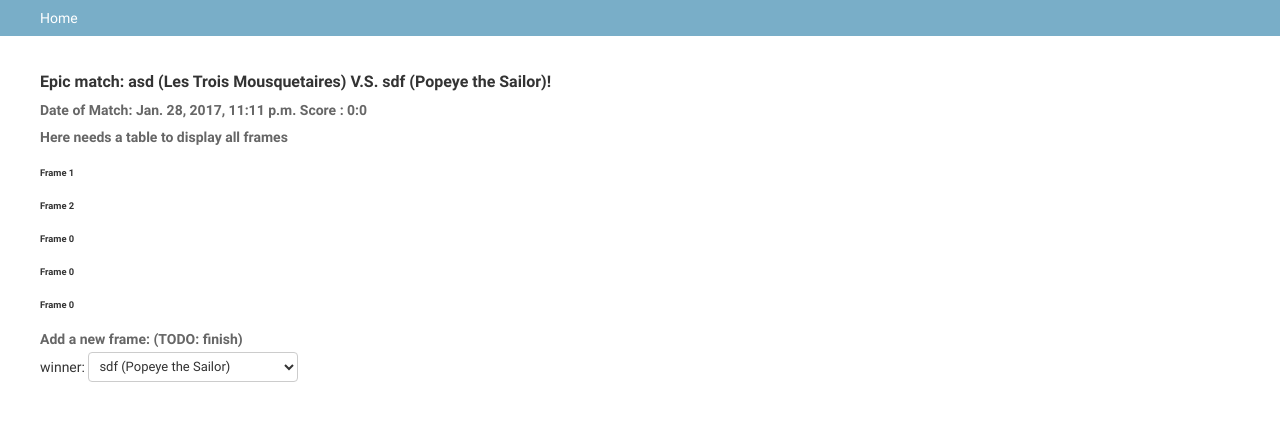
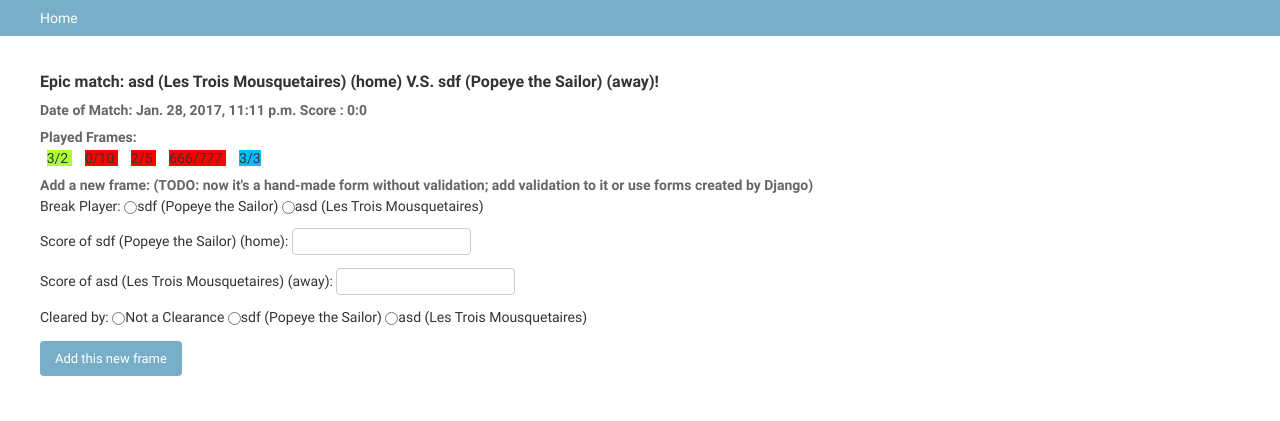
Before and after one commit to asdetrefle/pooldb, a Django app: page /recording/match/1/ in a window 1280 px wide. Shown: the part 48-469 px from the top of the page. Run offline with Django 3.2, Linux system fonts and the light colour scheme; data comes from the database, SQL or seed files in the repository; both versions use the stored data as it was after the commit; parts of the project's set-up code (start-up, migrations or seed data) failed here and were passed over.

Commit message:
add form to create new frame for match

```diff
--- a/recording/views.py
+++ b/recording/views.py
@@ -2,6 +2,7 @@ from django.shortcuts import render, get_object_or_404
 from django.http import HttpResponse
 from .models import Match, Leg, Frame, LeagueFrame
 from .forms import LeagueFrameForm
+from administration.models import Member, Team, League
 
 # Create your views here.
 
@@ -12,9 +13,26 @@ def index(request):
 
 
 def view_match(request, match_id):
+    # TODO: now view_match and add_frame are using the same frame; maybe separate them for clarity
+    # TODO: use django form and add validation
     match = get_object_or_404(Match, pk=match_id)
+    if request.method == 'POST':
+        break_player = get_object_or_404(Member, pk=int(request.POST['break_player']))
+        home_score = int(request.POST['home_score'])
+        away_score = int(request.POST['away_score'])
+        clear_player_id = int(request.POST['clear_player'])
+        # TODO: handle frame number
+        frame = Frame(match=match, home_score=home_score, away_score=away_score, break_player=break_player)
+        if clear_player_id < 0:  # not a clearance
+            frame.is_clearance = False
+        else:
+            frame.is_clearance = True
+            clear_player = get_object_or_404(Member, pk=clear_player_id)
+            frame.cleared_by = clear_player
+        frame.save()
     frames = match.frame_set.all()
     return render(request, 'match.html', {'match': match, 'frames': frames})
+
 
 
 def view_league_frame(request, league_frame_id):
--- a/templates/match.html
+++ b/templates/match.html
@@ -3,18 +3,37 @@
 {% block title %} Edit Match {% endblock %}
 
 {% block content %}
-    <h2>Epic match: {{ match.away_player }} V.S. {{ match.home_player }}! </h2>
+
+    <style>
+    .home_win {background-color: greenyellow; margin: 5pt}
+    .draw {background-color: deepskyblue; margin: 5pt}
+    .away_win {background-color: red; margin: 5pt}
+    </style>
+
+
+    <h2>Epic match: {{ match.away_player }} (home) V.S. {{ match.home_player }} (away)! </h2>
 
     <h3>Date of Match: {{match.create_date}}  Score : {{match.away_score}}:{{match.home_score}} </h3>
 
-<h3> Here needs a table to display all frames </h3>
+<h3> Played Frames: </h3>
     {% for frame in frames %}
-    <h6> Frame  {{ frame }} </h6>
+    <span class="{% if frame.home_score > frame.away_score %}home_win{% elif frame.home_score == frame.away_score %}draw{% else %}away_win{% endif %}"> {{ frame.home_score }}/{{ frame.away_score }} </span>
     {% endfor %}
 
-<h3>Add a new frame: (TODO: finish) </h3>
-    winner: <select>
-                <option value="{{ match.home_player.pk }}">{{ match.home_player }}</option>
-                <option value="{{ match.away_player.pk }}">{{ match.away_player }}</option>
-            </select>
+<h3>Add a new frame: (TODO: now it's a hand-made form without validation; add validation to it or use forms created by Django) </h3>
+    <form method="post">
+        {% csrf_token %}
+        <p>Break Player:
+            <input type="radio" name="break_player" value="{{ match.home_player.pk }}">{{ match.home_player }}
+            <input type="radio" name="break_player" value="{{ match.away_player.pk }}">{{ match.away_player }}
+        </p>
+        <p>Score of {{ match.home_player }} (home):  <input type="text" name="home_score"> </p>
+        <p>Score of {{ match.away_player }} (away):  <input type="text" name="away_score"> </p>
+        <p>Cleared by:
+            <input type="radio" name="clear_player" value="-1">Not a Clearance
+            <input type="radio" name="clear_player" value="{{ match.home_player.pk }}">{{ match.home_player }}
+            <input type="radio" name="clear_player" value="{{ match.away_player.pk }}">{{ match.away_player }}
+        </p>
+        <input type="submit" value="Add this new frame">
+    </form>
 {% endblock %}
```
Also changed, not shown: db.sqlite3.
